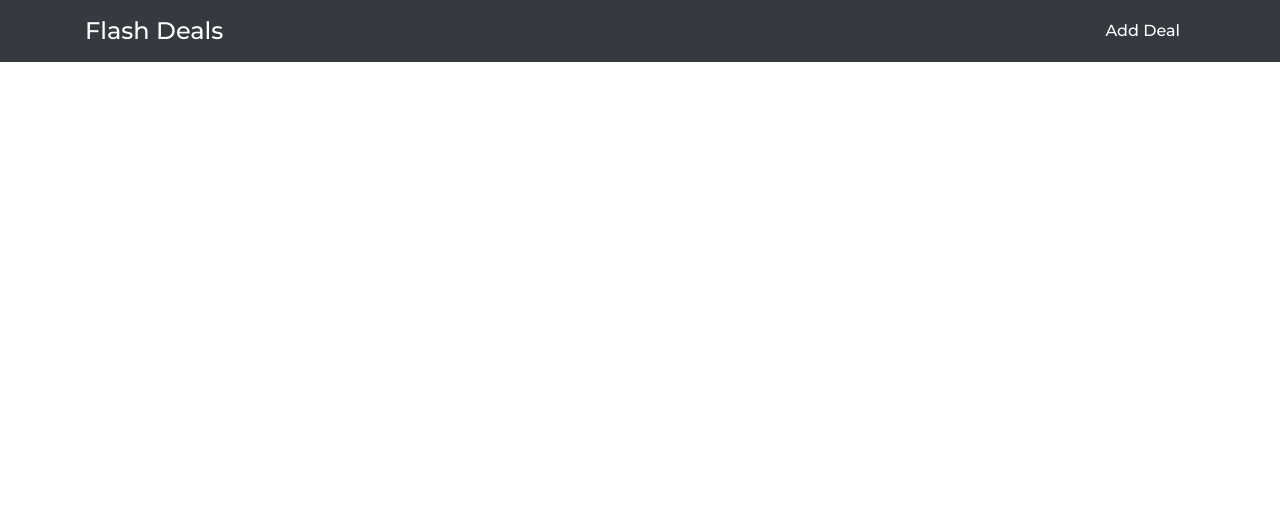
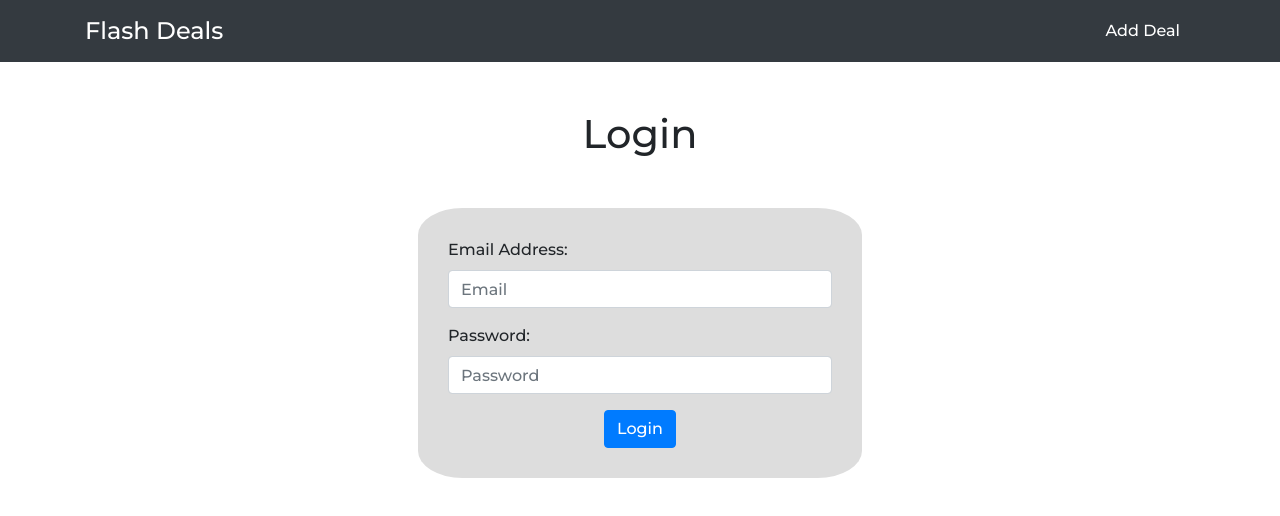
Before and after one commit to Shadman87/Flash-Deals, a React (Create React App) app: page /login in a window 1280 px wide. Shown: the top 516 px of the page. Built offline with nearby package versions, Linux system fonts and the light colour scheme.

Commit message:
Login Component added

```diff
--- a/src/App.css
+++ b/src/App.css
@@ -60,3 +60,15 @@ img {
 }
 
 /********* DealCreate.js *******/
+
+/******Login.js ******/
+
+.form-div {
+  margin: 50px auto;
+  background-color: #ddd;
+  padding: 30px;
+  width: 40%;
+  border-radius: 10%;
+}
+
+/******Login.js ******/
--- a/src/App.js
+++ b/src/App.js
@@ -9,6 +9,7 @@ import Navbar from './components/Navbar';
 import DealCreate from './components/DealCreate';
 import DealEdit from './components/DealEdit';
 import DealDelete from './components/DealDelete';
+import Login from './components/Login';
 
 //Importing from React Router Dom
 import {BrowserRouter as Router, Route} from "react-router-dom";
@@ -23,6 +24,7 @@ function App() {
           <Route path="/deals/new" exact component={DealCreate} />
           <Route path="/deals/edit/:id" exact component={DealEdit} />
           <Route path="/deals/delete/:id" exact component={DealDelete} />
+          <Route path="/login" exact component={Login} />
         </div>
       </Router>
     </div>
--- /dev/null
+++ b/src/components/Login.js
@@ -0,0 +1,65 @@
+import React from 'react';
+
+import "../App.css"
+
+class Login extends React.Component {
+  login = (e) => {
+    e.preventDefault();
+    console.log("Login button clicked");
+    const email = this.email.value;
+    const password = this.password.value;
+
+    if(email === '' || password === '') {
+      alert("Email or Password can't be empty");
+    } else {
+      //firebaseLogin(email, password);
+      console.log(email);
+      this.formReset();
+    }
+  }
+  formReset() {
+    this.email.value = '';
+    this.password.value = '';
+  }
+
+  render() {
+    return (
+      <div className="container">
+        <h1 className="text-center mt-5">
+          Login
+        </h1>
+        <div className="form-div">
+          <form onSubmit={this.login}>
+            <div className="form-group">
+              <label htmlFor="email">Email Address: </label>
+              <input
+                type="email"
+                name="email"
+                className="form-control"
+                placeholder="Email"
+                ref={input => this.email = input}
+              />
+            </div>
+            <div className="form-group">
+              <label htmlFor="password">Password: </label>
+              <input
+                type="password"
+                name="password"
+                className="form-control"
+                placeholder="Password"
+                ref={input => this.password = input }
+              />
+            </div>
+            <div className="text-center">
+              <button type="submit" className="btn btn-primary">
+                Login
+              </button>
+            </div>
+          </form>
+        </div>
+      </div>
+    );
+  }
+};
+
+export default Login;
```
Also changed, not shown: src/api/firestoreDeleteData.js (line endings or trailing spaces).
